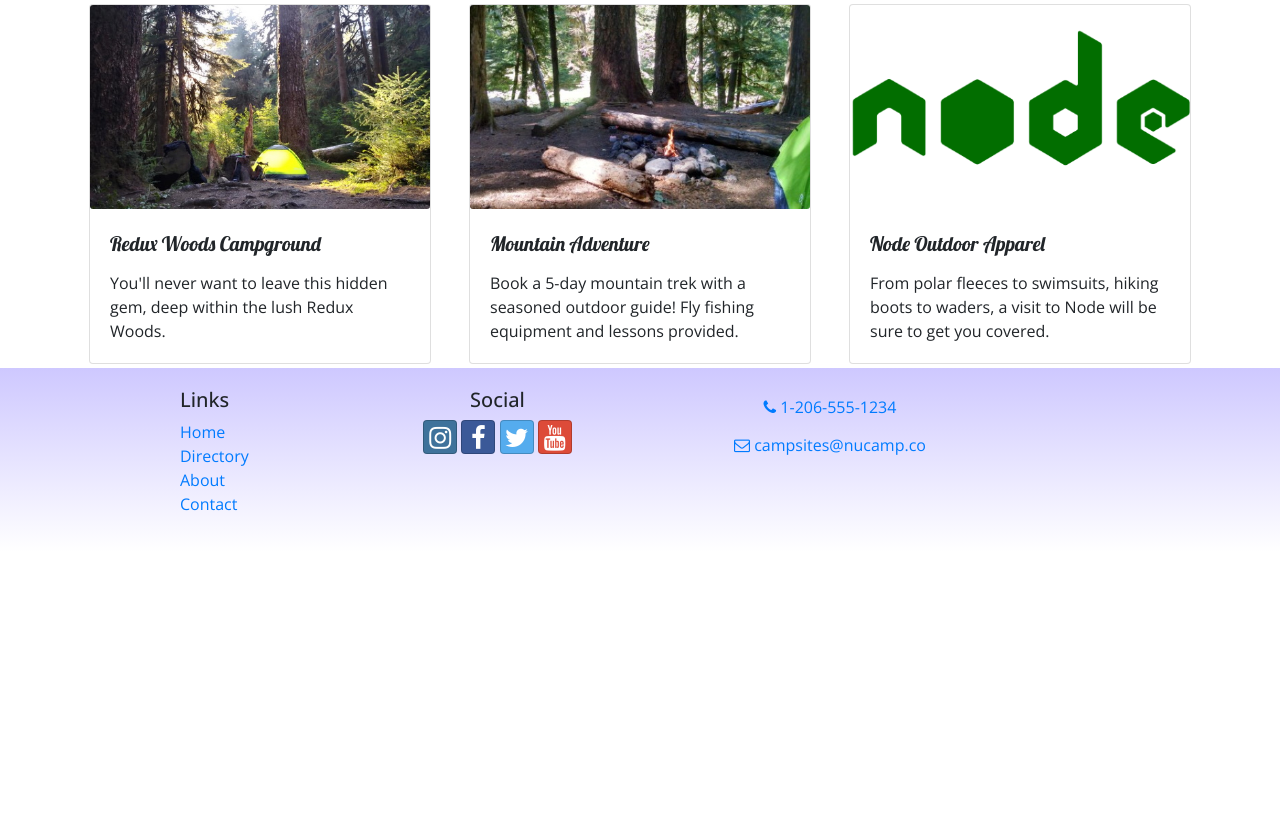
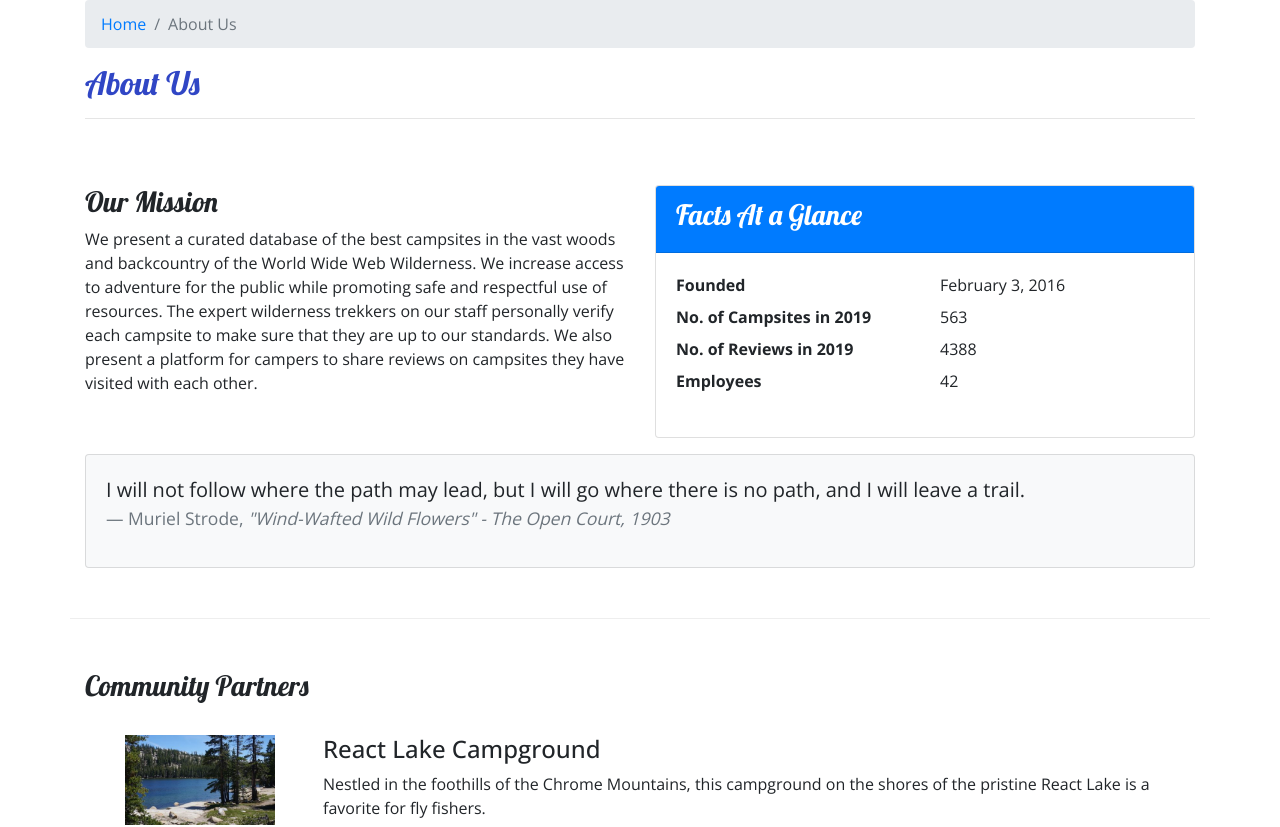
Before and after one commit to slyamciss/Components-Part1, a React (Create React App) app: page /aboutus in a window 1280 px wide. Before the commit this address led to /home. Shown: the part 220-1047 px from the top of the page. Before the commit the page ends 800 px from the top, so only its background shows below. Built offline with nearby package versions, Linux system fonts and the light colour scheme.

Commit message:
Week 3 Workshop Assignment

```diff
--- /dev/null
+++ b/src/components/AboutComponent.js
@@ -0,0 +1,113 @@
+import React from "react";
+import {
+  Breadcrumb,
+  BreadcrumbItem,
+  Card,
+  CardBody,
+  CardHeader,
+  Media,
+} from "reactstrap";
+import { Link } from "react-router-dom";
+
+function RenderPartner({ partner }) {
+  if (partner) {
+    return (
+      <React.Fragment>
+        <Media object src={partner.image} alt={partner.name} width="150" />
+        <Media body className="ml-5 mb-4">
+          <Media heading>{partner.name}</Media>
+          {partner.description}
+        </Media>
+      </React.Fragment>
+    );
+  }
+  return <div />;
+}
+
+function About(props) {
+  const partners = props.partners.map((partner) => {
+    return (
+      <Media className="mb-4" tag="li" key={partner.id}>
+        <RenderPartner partner={partner} />
+      </Media>
+    );
+  });
+
+  return (
+    <div className="container">
+      <div className="row">
+        <div className="col">
+          <Breadcrumb>
+            <BreadcrumbItem>
+              <Link to="/home">Home</Link>
+            </BreadcrumbItem>
+            <BreadcrumbItem active>About Us</BreadcrumbItem>
+          </Breadcrumb>
+          <h2>About Us</h2>
+          <hr />
+        </div>
+      </div>
+      <div className="row row-content">
+        <div className="col-sm-6">
+          <h3>Our Mission</h3>
+          <p>
+            We present a curated database of the best campsites in the vast
+            woods and backcountry of the World Wide Web Wilderness. We increase
+            access to adventure for the public while promoting safe and
+            respectful use of resources. The expert wilderness trekkers on our
+            staff personally verify each campsite to make sure that they are up
+            to our standards. We also present a platform for campers to share
+            reviews on campsites they have visited with each other.
+          </p>
+        </div>
+        <div className="col-sm-6">
+          <Card>
+            <CardHeader className="bg-primary text-white">
+              <h3>Facts At a Glance</h3>
+            </CardHeader>
+            <CardBody>
+              <dl className="row">
+                <dt className="col-6">Founded</dt>
+                <dd className="col-6">February 3, 2016</dd>
+                <dt className="col-6">No. of Campsites in 2019</dt>
+                <dd className="col-6">563</dd>
+                <dt className="col-6">No. of Reviews in 2019</dt>
+                <dd className="col-6">4388</dd>
+                <dt className="col-6">Employees</dt>
+                <dd className="col-6">42</dd>
+              </dl>
+            </CardBody>
+          </Card>
+        </div>
+        <div className="col">
+          <Card className="bg-light mt-3">
+            <CardBody>
+              <blockquote className="blockquote">
+                <p className="mb-0">
+                  I will not follow where the path may lead, but I will go where
+                  there is no path, and I will leave a trail.
+                </p>
+                <footer className="blockquote-footer">
+                  Muriel Strode,{" "}
+                  <cite title="Source Title">
+                    "Wind-Wafted Wild Flowers" - The Open Court, 1903
+                  </cite>
+                </footer>
+              </blockquote>
+            </CardBody>
+          </Card>
+        </div>
+      </div>
+      <div className="row row-content">
+        <div className="col-12">
+          <h3>Community Partners</h3>
+        </div>
+        <div className="col mt-4">
+          <Media list>{partners}</Media>
+        </div>
+      </div>
+    </div>
+  );
+}
+
+export default About;
--- a/src/components/CampsiteInfoComponent.js
+++ b/src/components/CampsiteInfoComponent.js
@@ -1,5 +1,6 @@
 import React from "react";
-import { Card, CardImg, CardText, CardBody, CardTitle } from "reactstrap";
+import { Card, CardImg, CardText, CardBody,Breadcrumb, BreadcrumbItem } from 'reactstrap';
+import { Link } from 'react-router-dom';
 
 
 function RenderCampsite({campsite}) {
@@ -8,7 +9,6 @@
         <Card>
           <CardImg top src={campsite.image} alt={campsite.name} />
           <CardBody>
-            <CardTitle>{campsite.name}</CardTitle>
             <CardText>{campsite.description}</CardText>
           </CardBody>
         </Card>
@@ -39,11 +39,21 @@
   if (props.campsite) {
       return (
           <div className="container">
-              <div className="row">
-                  <RenderCampsite campsite={props.campsite} />
-                  <RenderComments comments={props.comments} />
-              </div>
-          </div>
+                <div className="row">
+                      <div className="col">
+                          <Breadcrumb>
+                              <BreadcrumbItem><Link to="/directory">Directory</Link></BreadcrumbItem>
+                              <BreadcrumbItem active>{props.campsite.name}</BreadcrumbItem>
+                          </Breadcrumb>
+                          <h2>{props.campsite.name}</h2>
+                          <hr />
+                      </div>
+                </div>
+                <div className="row">
+                    <RenderCampsite campsite={props.campsite} />
+                    <RenderComments comments={props.comments} />
+                </div>
+        </div>
       );
   }
   return <div />;
--- a/src/components/ContactComponent.js
+++ b/src/components/ContactComponent.js
@@ -1,10 +1,16 @@
 import React from 'react';
+import { Breadcrumb, BreadcrumbItem } from 'reactstrap';
+import { Link } from 'react-router-dom';
 
 function Contact(props) {
     return (
         <div className="container">
             <div className="row">
-                <div className="col">
+            <div className="col">
+                    <Breadcrumb>
+                        <BreadcrumbItem><Link to="/home">Home</Link></BreadcrumbItem>
+                        <BreadcrumbItem active>Contact Us</BreadcrumbItem>
+                    </Breadcrumb>
                     <h2>Contact Us</h2>
                     <hr />
                 </div>
--- a/src/components/DirectoryComponent.js
+++ b/src/components/DirectoryComponent.js
@@ -1,5 +1,5 @@
 import React from 'react';
-import { Card, CardImg, CardImgOverlay, CardTitle } from 'reactstrap';
+import { Card, CardImg, CardImgOverlay, CardTitle, Breadcrumb, BreadcrumbItem } from 'reactstrap';
 import { Link } from 'react-router-dom';
 
 function RenderDirectoryItem({campsite}) {
@@ -28,6 +28,16 @@
     return (
         <div className="container">
             <div className="row">
+                <div className="col">
+                    <Breadcrumb>
+                        <BreadcrumbItem><Link to="/home">Home</Link></BreadcrumbItem>
+                        <BreadcrumbItem active>Directory</BreadcrumbItem>
+                    </Breadcrumb>
+                    <h2>Directory</h2>
+                    <hr />
+                </div>
+            </div>
+            <div className="row">
                 {directory}
             </div>
         </div>
--- a/src/components/MainComponent.js
+++ b/src/components/MainComponent.js
@@ -3,6 +3,7 @@
 import Header from './HeaderComponent';
 import Footer from './FooterComponent';
 import Home from './HomeComponent';
+import About from './AboutComponent';
 import CampsiteInfo from './CampsiteInfoComponent'
 import { Switch, Route, Redirect } from 'react-router-dom';
 import Contact from './ContactComponent';
@@ -51,6 +52,7 @@
                     <Route exact path='/directory' render={() => <Directory campsites={this.state.campsites} />} />
                     <Route path='/directory/:campsiteId' component={CampsiteWithId} />
                     <Route exact path='/contactus' component={Contact} />
+                    <Route exact path='/aboutus' render={() => <About partners={this.state.campsites} />} />
                     <Redirect to='/home' />
                 </Switch>
                 <Footer />
```
